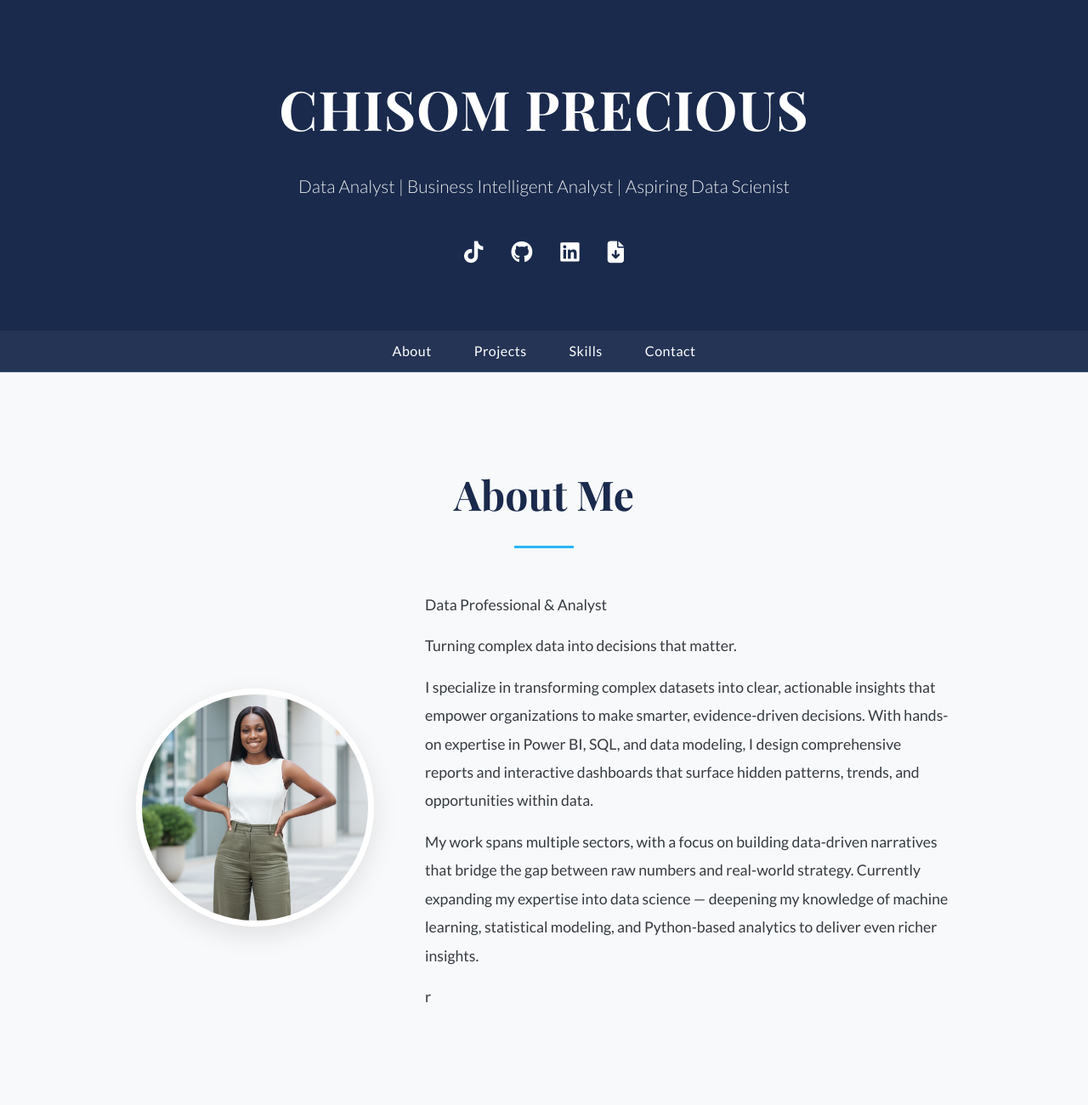
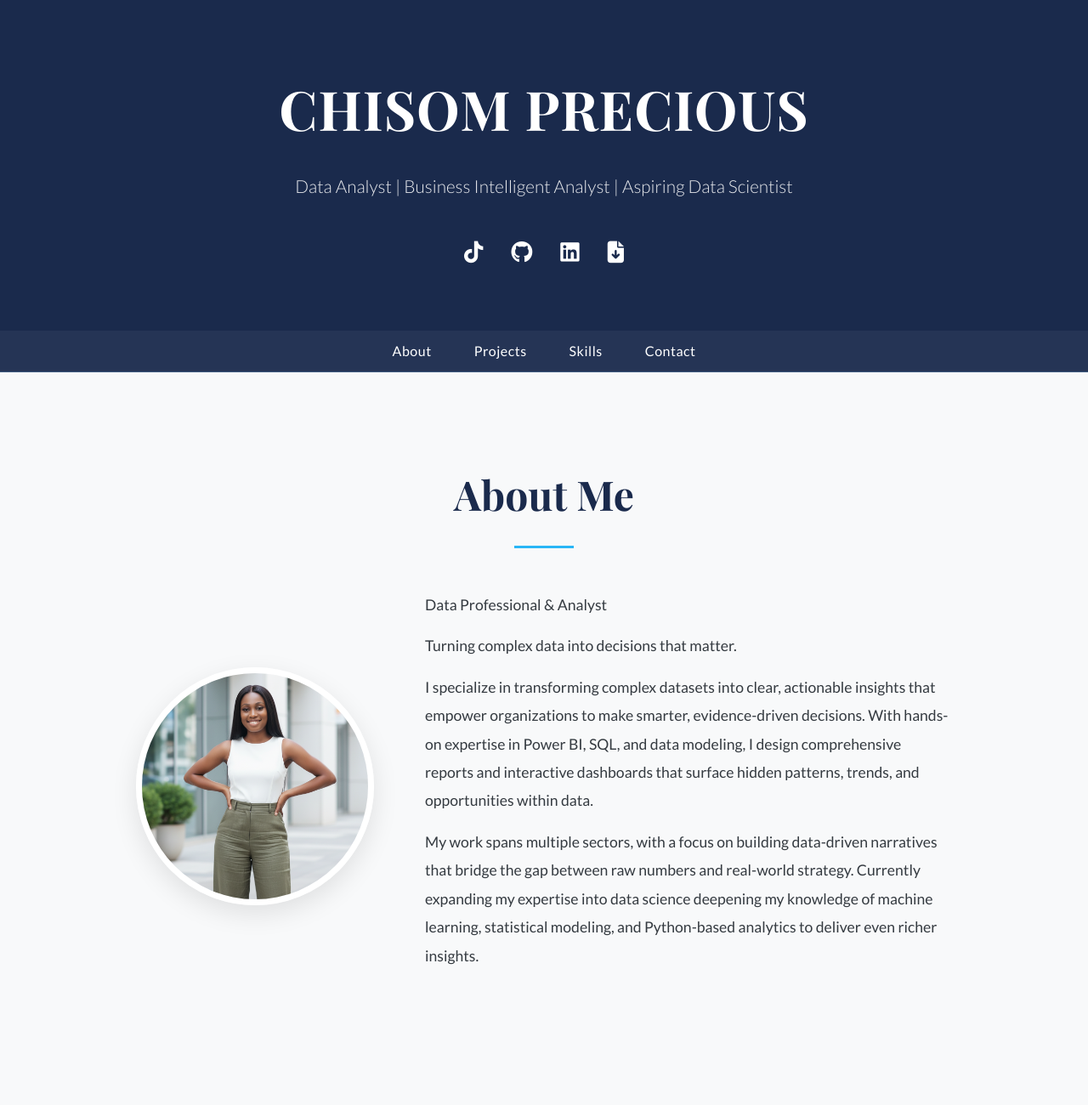
Before and after one commit to chisomdataanalyst301/chisomdata.github.io, a plain HTML site: page index.html in a window 1280 px wide. Shown: the top 1300 px of the page at 85% size. Drawn offline with nearby package versions, Linux system fonts and the light colour scheme.

Commit message:
Update index.html

```diff
--- a/index.html
+++ b/index.html
@@ -29,7 +29,7 @@
     <div class="container">
         <!--💡UPDATE: Change to your name and title-->
         <h1>CHISOM PRECIOUS</h1>
-        <p>Data Analyst | Business Intelligent Analyst | Aspiring Data Scienist</p>
+        <p>Data Analyst | Business Intelligent Analyst | Aspiring Data Scientist</p>
         <div class="social-links">
             <!--💡UPDATE: Add your social media links and CV file-->
             <a href="https://www.tiktok.com/@precious_analyst" target="_blank" title="Tiktok"><i class="fab fa-tiktok"></i></a>
@@ -64,8 +64,7 @@
                 <p> Data Professional & Analyst</p>
  <p>Turning complex data into decisions that matter.</p>
  <p>I specialize in transforming complex datasets into clear, actionable insights that empower organizations to make smarter, evidence-driven decisions. With hands-on expertise in Power BI, SQL, and data modeling, I design comprehensive reports and interactive dashboards that surface hidden patterns, trends, and opportunities within data.</p>
- <p>My work spans multiple sectors, with a focus on building data-driven narratives that bridge the gap between raw numbers and real-world strategy. Currently expanding my expertise into data science — deepening my knowledge of machine learning, statistical modeling, and Python-based analytics to deliver even richer insights.</p>
-                <p> r</p>
+ <p>My work spans multiple sectors, with a focus on building data-driven narratives that bridge the gap between raw numbers and real-world strategy. Currently expanding my expertise into data science deepening my knowledge of machine learning, statistical modeling, and Python-based analytics to deliver even richer insights.</p>
             </div>
         </div>
     </div>
```
